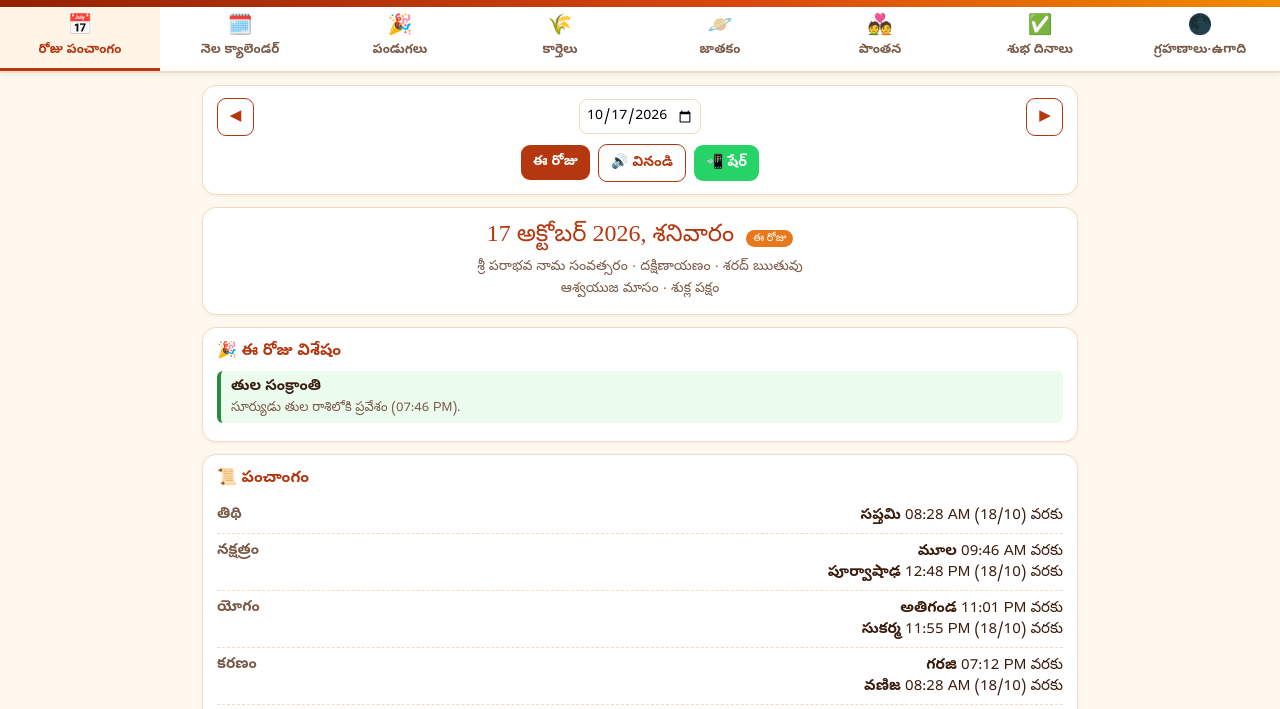
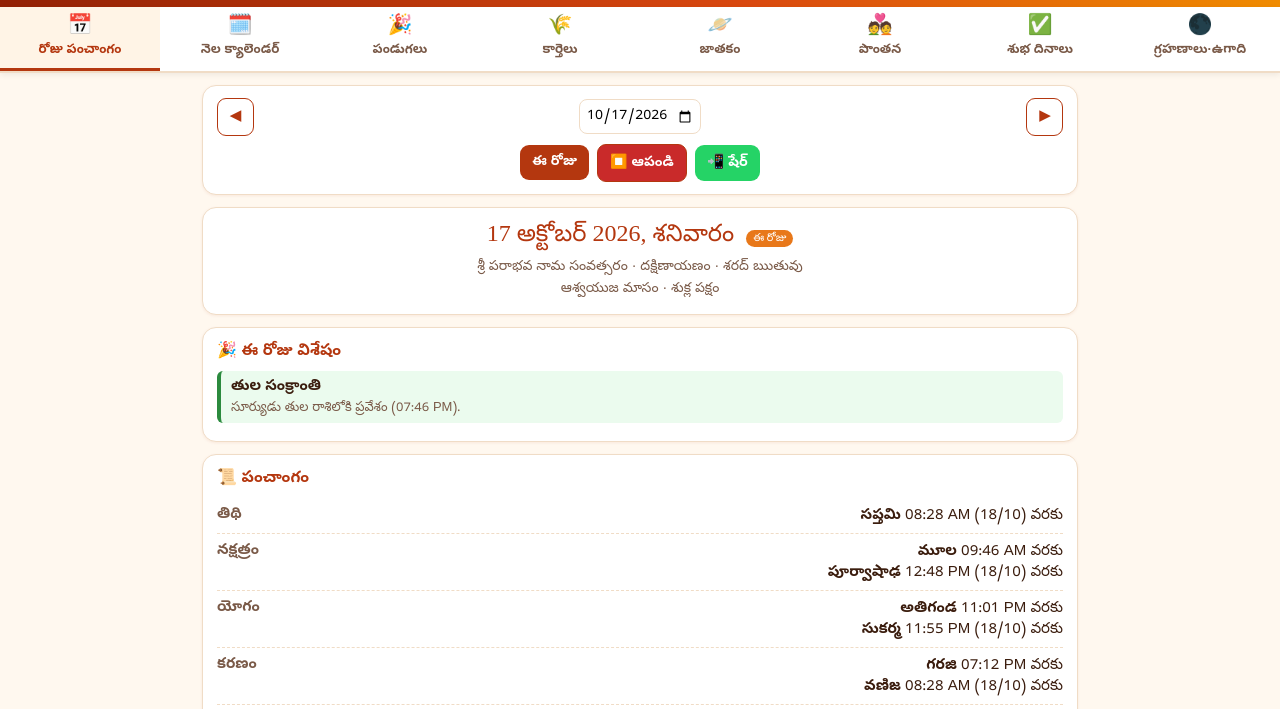
Before and after one commit to rameshbomidi-wq/-26-2030, a plain HTML site: page index.html in a window 1280 px wide. Both pictures are taken after a click on the button "🔊 వినండి". Shown: the part 65-774 px from the top of the page. Drawn offline with Linux system fonts and the light colour scheme; a web font is replaced by a local one.

Commit message:
Add files via upload

```diff
--- a/index.html
+++ b/index.html
@@ -593,7 +593,12 @@ ${dayExtra(P)}
  $('#dpick').onchange=e=>{const v=e.target.value.split('-').map(Number);if(v[0]>=2026&&v[0]<=2030){ST.sel=v;render();}};
  $('#spk').onclick=()=>speak(`${d} ${GM[m-1]} ${y}, ${WD[P.wd]}. శ్రీ ${P.samv} నామ సంవత్సరం, ${P.masa}, ${P.paksha}. తిథి ${tn(P.tith[0].idx)}. నక్షత్రం ${NAK[P.nak[0].idx]}. ${fs.length?'ఈ రోజు '+fs.map(f=>f.name).join(', ')+'. ':''}సూర్యోదయం ${fmtT(P.rise)}. రాహు కాలం ${rng(P.rahu)}. యమగండం ${rng(P.yama)}. ${P.amrit.length?'అమృత ఘడియలు '+fmtT(P.amrit[0][0])+' నుండి. ':''}`);}
 function fmtD(jd){const p=istParts(jd);return p.d+' '+GM[p.m-1]+' '+p.y;}
-function speak(t){try{speechSynthesis.cancel();const u=new SpeechSynthesisUtterance(t);u.lang='te-IN';const v=speechSynthesis.getVoices().find(v=>v.lang&&v.lang.startsWith('te'));if(v)u.voice=v;u.rate=0.9;speechSynthesis.speak(u);}catch(e){alert('ఈ బ్రౌజర్‌లో వాయిస్ సపోర్ట్ లేదు');}}
+let SPK=false;
+function spkBtn(){const b=$('#spk');if(b){b.textContent=SPK?'⏹️ ఆపండి':'🔊 వినండి';b.style.background=SPK?'var(--bad)':'';b.style.color=SPK?'#fff':'';}}
+function stopSpeak(){try{speechSynthesis.cancel();}catch(e){}SPK=false;spkBtn();}
+function speak(t){if(SPK){stopSpeak();return;}try{speechSynthesis.cancel();const u=new SpeechSynthesisUtterance(t);u.lang='te-IN';const v=speechSynthesis.getVoices().find(v=>v.lang&&v.lang.startsWith('te'));if(v)u.voice=v;u.rate=0.9;
+ u.onend=u.onerror=()=>{SPK=false;spkBtn();};SPK=true;spkBtn();speechSynthesis.speak(u);}catch(e){SPK=false;spkBtn();alert('ఈ బ్రౌజర్‌లో వాయిస్ సపోర్ట్ లేదు');}}
+document.addEventListener('visibilitychange',()=>{if(document.hidden)stopSpeak();});
 function calMove(n){let [y,m]=ST.cal;m+=n;if(m<1){m=12;y--;}if(m>12){m=1;y++;}if(y<2026||y>2030)return;ST.cal=[y,m];render();}
 function renderCal(){const [y,m]=ST.cal;const YD=yearData(y);const fw=wday(y,m,1),nd=new Date(Date.UTC(y,m,0)).getUTCDate();
  const mis=new Set();for(let d=1;d<=nd;d++){const x=YD.byIdx[dkey(y,m,d)];mis.add((MON[x.mi].adhika?'అధిక ':'')+MASA[MON[x.mi].n]);}
@@ -623,7 +628,7 @@ function renderKarthe(){const YD=yearData(ST.ky);const nowJ=Date.now()/86400000+
   h+=`<div class="ka${cur?' cur':''}"><div class="h"><b>${KARTHE[k.idx][0]} కార్తె${cur?'<span class="tag">ప్రస్తుతం</span>':''}</b><span class="dts">${fmtD(k.start)} → ${fmtD(k.end)} (${days} రోజులు)</span></div>
   <div class="dts">ప్రవేశ సమయం: ${fmtT(k.start)}</div><p>${KARTHE[k.idx][1]}</p></div>`;});
  $('#s-karthe').innerHTML=h;$('#ky').onchange=e=>{ST.ky=+e.target.value;renderKarthe();};}
-function render(){document.querySelectorAll('nav button').forEach(b=>b.classList.toggle('on',b.dataset.t===ST.tab));
+function render(){if(SPK)stopSpeak();document.querySelectorAll('nav button').forEach(b=>b.classList.toggle('on',b.dataset.t===ST.tab));
  ['day','cal','fest','karthe','jat','match','muh','yr'].forEach(t=>$('#s-'+t).classList.toggle('hide',t!==ST.tab));
  if(ST.tab==='day')renderDay();else if(ST.tab==='cal'){renderCal();}else if(ST.tab==='fest')renderFest();else if(ST.tab==='karthe')renderKarthe();else if(ST.tab==='jat')renderJat();else if(ST.tab==='match')renderMatch();else if(ST.tab==='muh')renderMuh();else renderYr();}
 // ---------- JATAKAM UI ----------
--- a/sw.js
+++ b/sw.js
@@ -1,4 +1,4 @@
-const C='tp-v2';
+const C='tp-v3';
 self.addEventListener('install',e=>{e.waitUntil(caches.open(C).then(c=>c.addAll(['./','./index.html','./manifest.json','./icon-192.png','./icon-512.png'])));self.skipWaiting();});
 self.addEventListener('activate',e=>{e.waitUntil(caches.keys().then(k=>Promise.all(k.filter(x=>x!==C).map(x=>caches.delete(x)))));self.clients.claim();});
 self.addEventListener('fetch',e=>{if(e.request.method!=='GET')return;e.respondWith(caches.match(e.request).then(r=>r||fetch(e.request).then(res=>{const cp=res.clone();caches.open(C).then(c=>c.put(e.request,cp));return res;}).catch(()=>caches.match('./index.html'))));});
```
